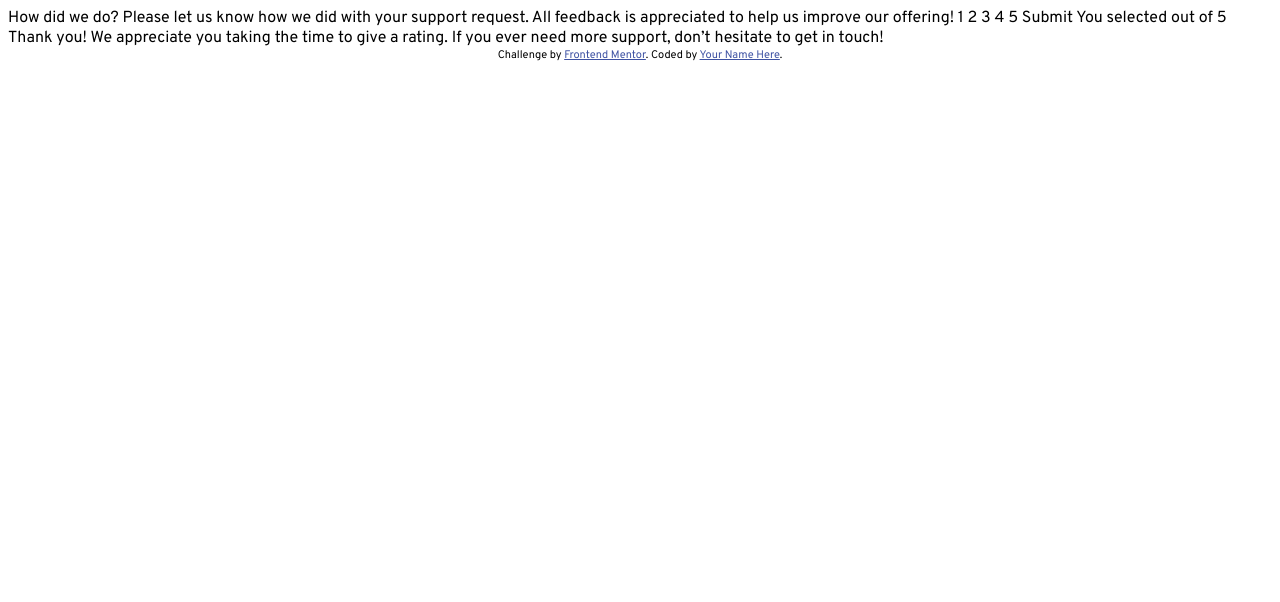
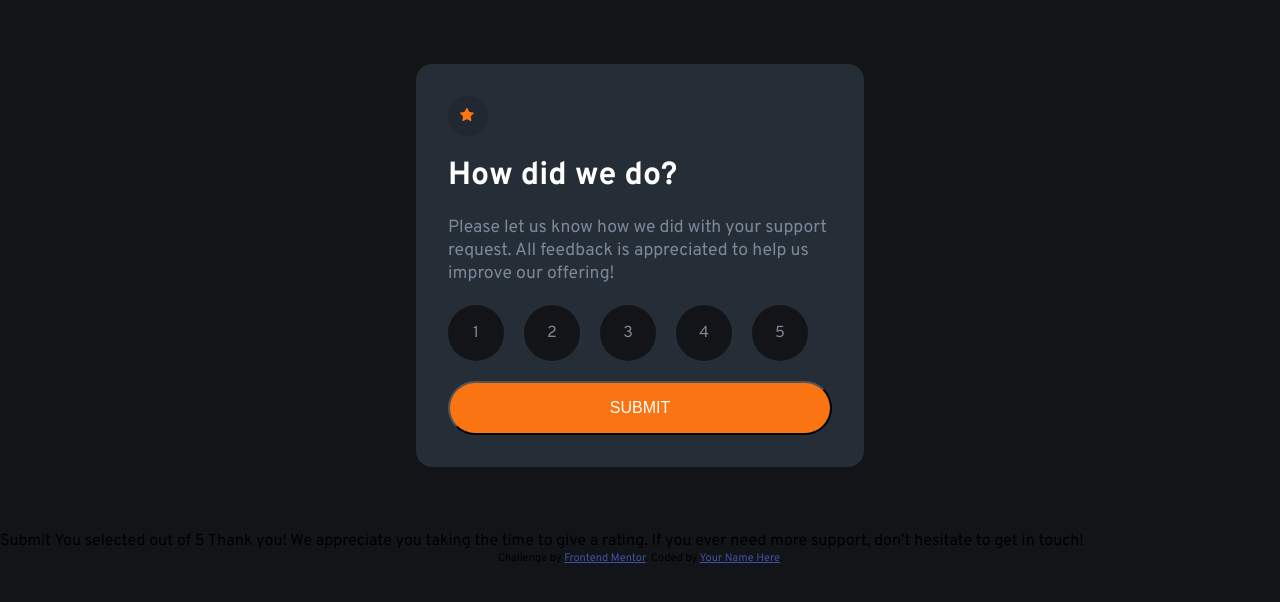
Before and after one commit to WellingtonMarques96/interative-ratingmentor, a plain HTML site: page index.html in a window 1280 px wide. Drawn offline with Linux system fonts and the light colour scheme.

Commit message:
html css primeira parte

```diff
--- a/index.html
+++ b/index.html
@@ -27,15 +27,26 @@
 </head>
 
 <body>
+  <!-- Rating state start -->
+  <main>
+    <div class="icon"><img src="./images/icon-star.svg" width="14" alt=""></div>
+    <h1 class="cor-02">How did we do?</h1>
+    <p class="cor-04"> Please let us know how we did with your support request. All feedback is appreciated
+      to help us improve our offering!</p>
+    <div class="numbers cor-04">
+      <span>1</span>
+      <span>2</span>
+      <span>3</span>
+      <span>4</span>
+      <span>5</span>
+    </div>
+    <button class="cor-02">submit</button>
+  </main>
 
-  <!-- Rating state start -->
 
-  How did we do?
 
-  Please let us know how we did with your support request. All feedback is appreciated
-  to help us improve our offering!
 
-  1 2 3 4 5
+
 
   Submit
 
--- a/style.css
+++ b/style.css
@@ -1,5 +1,82 @@
 @import url(./css/utilities.css);
 
 body {
+  margin: 0rem;
   font-family: "Overpass";
+  background-color: var(--cor-06);
 }
+
+img {
+  max-width: 100%;
+}
+
+main {
+  max-width: 24rem;
+  background-color: var(--cor-05);
+  display: grid;
+  padding: 2rem;
+  margin-block: 4rem;
+  margin-inline: auto;
+  border-radius: 1rem;
+  gap: 1.25rem;
+}
+
+.icon {
+  width: 1.5rem;
+  height: 1.5rem;
+  padding: 0.5rem;
+  background-color: hsl(213, 19%, 16%);
+  border-radius: 50%;
+  position: relative;
+}
+
+.icon img {
+  position: absolute;
+  top: 0.75rem;
+  left: 0.75rem;
+}
+
+h1 {
+  margin: 0rem;
+  font-size: 2rem;
+  font-weight: 700;
+}
+
+p {
+  margin: 0rem;
+  font-size: 1.1rem;
+  font-weight: 400;
+}
+.numbers {
+  display: flex;
+  gap: 1.25rem;
+}
+.numbers span {
+  background: var(--cor-06);
+  height: 1.9rem;
+  width: 1.9rem;
+  line-height: 1.9rem;
+  text-align: center;
+  padding: 0.8rem;
+  border-radius: 50%;
+  cursor: pointer;
+}
+
+.numbers span:hover {
+  background: var(--cor-03);
+  color: var(--cor-02);
+}
+
+button {
+  font-size: 1rem;
+  text-transform: uppercase;
+  background-color: var(--cor-01);
+  padding: 1rem;
+  border-radius: 2rem;
+  cursor: pointer;
+}
+
+button:hover {
+  background: var(--cor-02);
+  color: red;
+}
```
